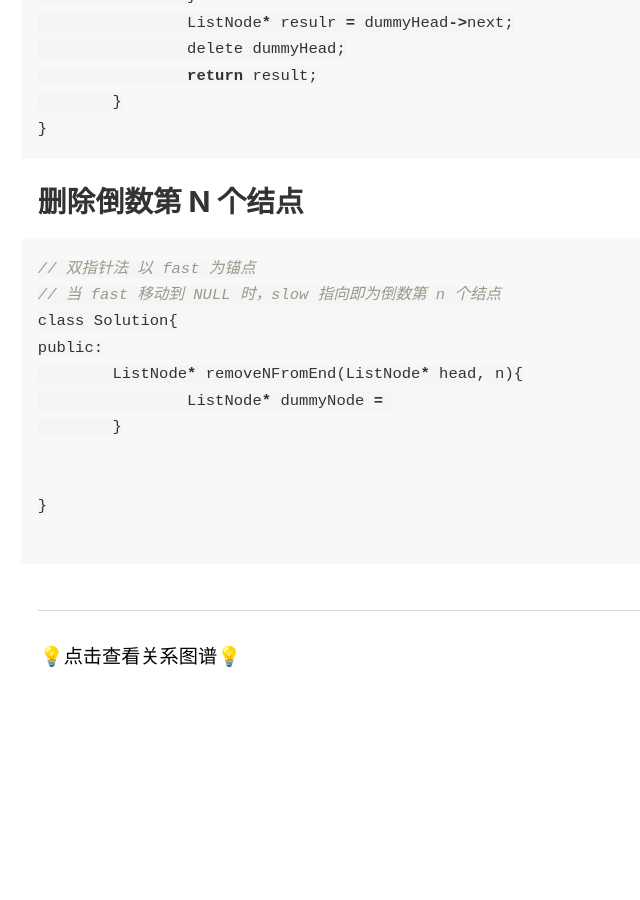
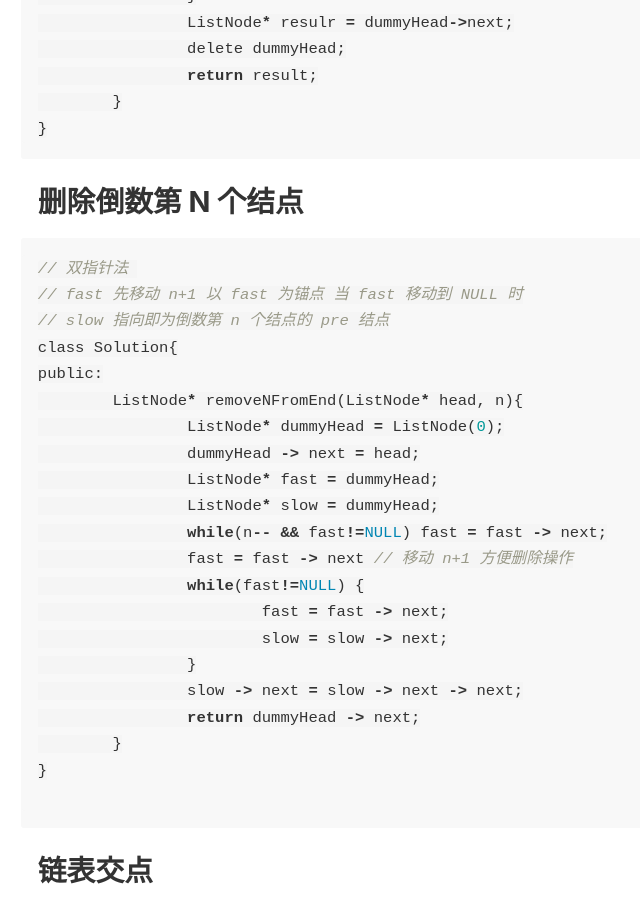
Before and after one commit to wingowen/digital-garden-jekyll, a Jekyll site: the page built from _notes/算法.md, in a window 1280 px wide and 900 px high, scrolled down 15551 px. Shown: the whole window, without its empty margins (39-679 px from the left). Built offline with Jekyll 4.4.1, drawn with Linux system fonts in a browser that asks for light colours; before the commit the page ends 16336 px from its top, so only the background shows below that.

Commit message:
vault backup: 2024-09-04 16:34:53

````diff
--- a/_notes/算法.md
+++ b/_notes/算法.md
@@ -567,15 +567,27 @@ public:
 ## 删除倒数第 N 个结点
 
 ```c
-// 双指针法 以 fast 为锚点
-// 当 fast 移动到 NULL 时，slow 指向即为倒数第 n 个结点
+// 双指针法
+// fast 先移动 n+1 以 fast 为锚点 当 fast 移动到 NULL 时
+// slow 指向即为倒数第 n 个结点的 pre 结点
 class Solution{
 public:
 	ListNode* removeNFromEnd(ListNode* head, n){
-		ListNode* dummyNode =
+		ListNode* dummyHead = ListNode(0);
+		dummyHead -> next = head;
+		ListNode* fast = dummyHead;
+		ListNode* slow = dummyHead;
+		while(n-- && fast!=NULL) fast = fast -> next;
+		fast = fast -> next // 移动 n+1 方便删除操作
+		while(fast!=NULL) {
+			fast = fast -> next;
+			slow = slow -> next;
+		}
+		slow -> next = slow -> next -> next;
+		return dummyHead -> next;
 	}
-
-
 }
 
 ```
+
+## 链表交点
````
Also changed, not shown: _notes/徐远的投资课.md (+10 -0 lines).
